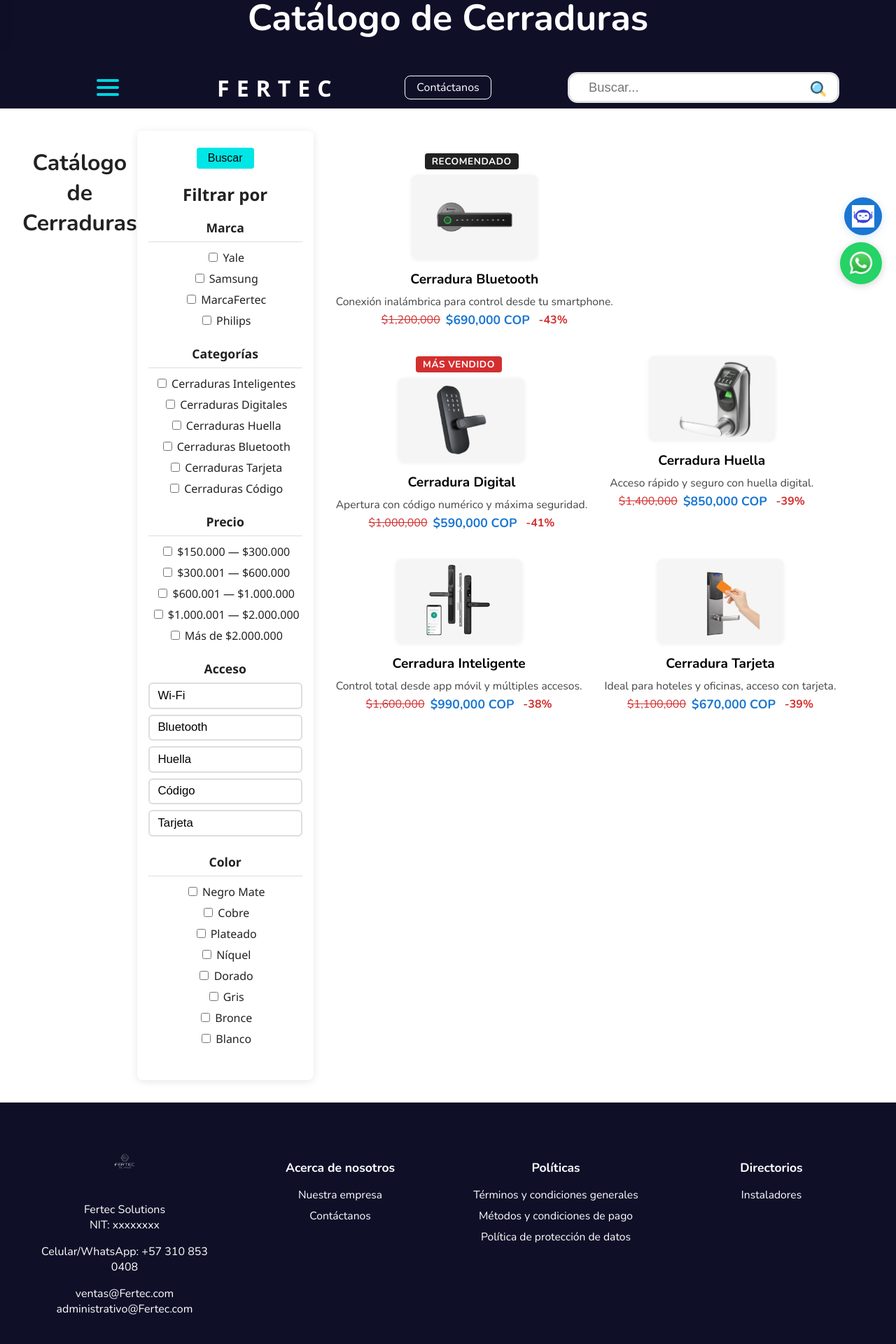
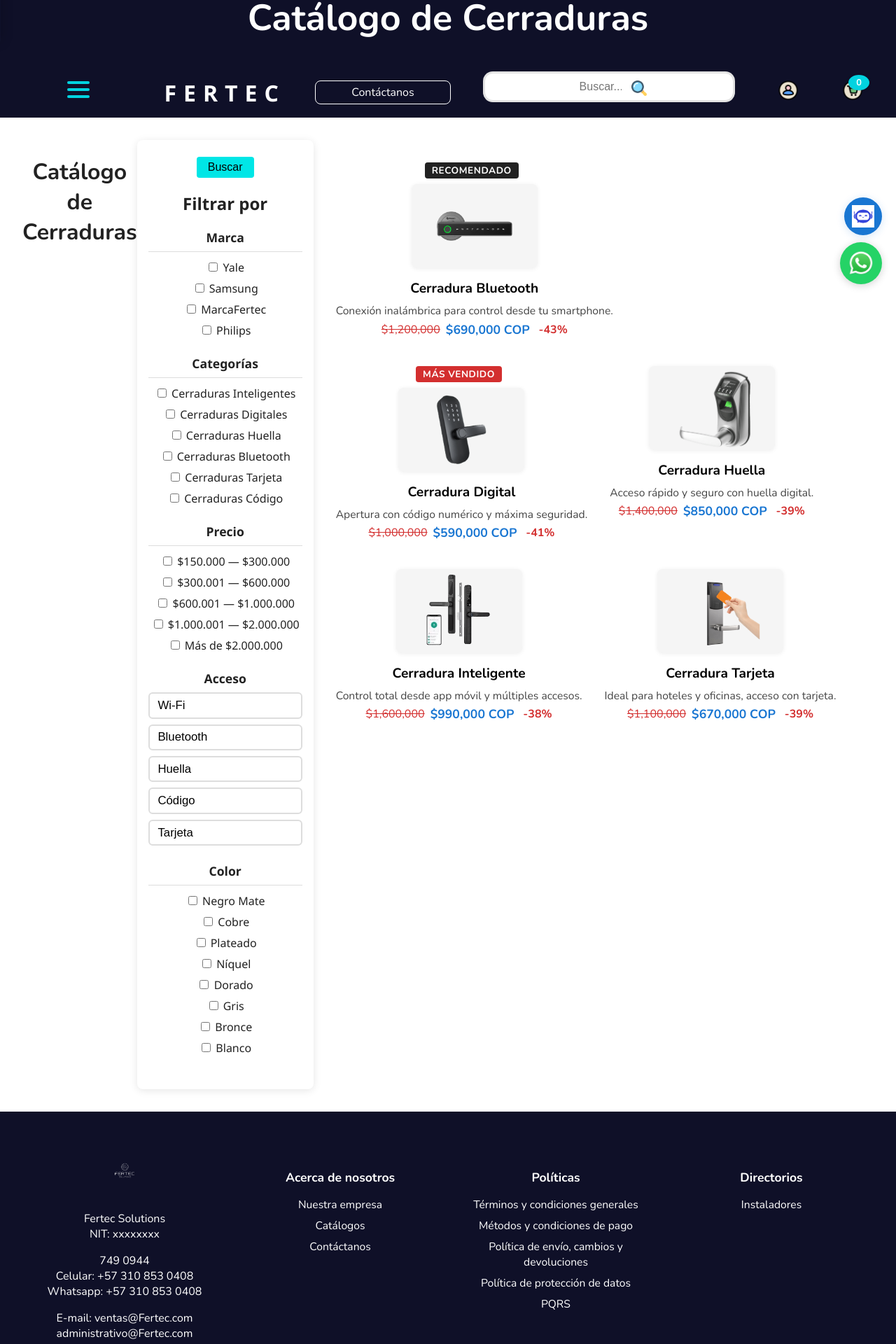
Before and after one commit to eliancasallas07/Fertec_React_2026, a React (Create React App) app: page / in a window 1280 px wide. Shown: the part 374-2294 px from the top of the page at 70% size. Built offline with nearby package versions, Linux system fonts and the light colour scheme.

Commit message:
Reduce altura y ancho de la barra de búsqueda en el navbar

```diff
--- a/src/App.css
+++ b/src/App.css
@@ -1,13 +1,3 @@
-/* Enlaces del footer en negro, sin subrayado ni color azul */
-.Footer-col a {
-  color: #fff !important;
-  text-decoration: none !important;
-  transition: color 0.2s;
-}
-.Footer-col a:hover {
-  color: #fff !important;
-  text-decoration: underline !important;
-}
 .Catalogo-badge {
   display: inline-block;
   padding: 2px 10px;
@@ -606,26 +596,30 @@ a.Whatsapp-float img {
   width: 100%;
   background: #0f1028;
   display: flex;
+  flex-direction: row;
   align-items: center;
-  justify-content: space-evenly;
+  justify-content: space-between;
   padding: 0.5rem 2rem;
   box-sizing: border-box;
   min-height: 56px;
-  gap: 0;
+  gap: 3rem;
 }
 
-.Nav-bar-item {
+.Nav-bar > .Nav-menu-icon,
+.Nav-bar > .Nav-logo-text,
+.Nav-bar > .Nav-contact-btn,
+.Nav-bar > .Nav-search {
+  flex: 1 1 0;
   display: flex;
   align-items: center;
   justify-content: center;
-  flex: 1 1 0;
   min-width: 0;
 }
 
-.Nav-bar-item-search {
+.Nav-bar > .Nav-search {
   flex: 2 1 0;
-  min-width: 120px;
 }
+
 .Nav-menu-icon {
   display: flex;
   flex-direction: column;
@@ -670,13 +664,13 @@ a.Whatsapp-float img {
   align-items: center;
   background: #fff;
   border-radius: 12px;
-  padding: 0.1rem 1rem;
+  padding: 0.25rem 1rem;
   margin: 0 1rem;
-  max-width: 350px;
-  min-width: 180px;
+  max-width: 100px;
+  min-width: 60px;
   width: 100%;
   box-shadow: 0 0 0 2px #e3e3e3;
-  font-size: 1.2rem;
+  font-size: 1.1rem;
   border: 1.5px solid #e3e3e3;
   transition: box-shadow 0.2s, border 0.2s;
 }
@@ -692,42 +686,40 @@ a.Whatsapp-float img {
 }
 
 @media (max-width: 700px) {
-  .Nav-bar {
-    flex-direction: column;
-    align-items: stretch;
-    padding: 0.5rem 0.5rem;
-    gap: 0.5rem;
+}
+.Nav-menu-icon {
+  display: flex;
   justify-content: center;
+  align-items: center;
+  width: 100%;
+  margin: 0 auto 0.5rem auto;
 }
-  .Nav-bar-item {
-    width: 100%;
-    justify-content: center;
-    margin-bottom: 0.3rem;
-  }
-  .Nav-bar-item-search {
-    width: 100%;
-    flex: unset;
-    margin-bottom: 0.5rem;
-  }
-  .Nav-logo-text {
-    font-size: 1.3rem;
-    margin-left: 0.3rem;
+.Nav-bar-icon {
+  margin: 0 auto;
+  display: block;
 }
 .Nav-search {
-    margin: 0.5rem auto 1rem auto;
-    width: 90vw;
-    max-width: 98vw;
+  width: 80vw;
+  max-width: 94vw;
   min-width: 0;
+  margin: 0 auto 1rem auto;
   box-sizing: border-box;
-    border-radius: 12px;
-    padding: 0.7rem 1.2rem;
-    font-size: 1.1rem;
 }
 .Nav-search input {
-    font-size: 1.1rem;
-    padding: 0.5rem 0.7rem;
-    width: 100%;
+  width: 60px;
+  font-size: 1rem;
 }
+.Nav-search-icon {
+  color: #444;
+  font-size: 1.3rem;
+  margin-left: 0.2rem;
+}
+.Nav-user {
+  margin: 0 1rem;
+}
+.Nav-user-icon {
+  font-size: 2rem;
+  color: #fff;
 }
 .Nav-cart {
   position: relative;
@@ -923,12 +915,7 @@ a.Whatsapp-float img {
     gap: 0.5rem;
     justify-content: center;
   }
-  border-radius: 8px;
-  padding: 1rem;
-  width: 250px;
-  background: #fff;
-  box-shadow: 0 2px 8px rgba(0, 0, 0, 0.04);
-  transition: box-shadow 0.2s;
+
 }
 .Catalogo-card:hover {
   box-shadow: 0 4px 16px rgba(25, 118, 210, 0.15);
--- a/src/Layout.jsx
+++ b/src/Layout.jsx
@@ -2,6 +2,8 @@ import React, { useState, useMemo } from 'react';
 import { Link } from 'react-router-dom';
 import Sidebar from './Sidebar';
 import logo from './img/logo.png';
+import userIcon from './img/user.png';
+import cartIcon from './img/carrito_compras.png';
 import lupaIcon from './img/lupa.png';
 import cerraduraBluetooth from './img/cerradura_bluetooth.png';
 import cerraduraDigital from './img/cerradura_digital.png';
@@ -238,17 +240,12 @@ const Layout = ({ children, titulo }) => {
         <h1>Catálogo de Cerraduras</h1>
       </header>
       <nav className="Nav-bar">
-        <div className="Nav-bar-item">
         <div className="Nav-menu-icon" onClick={() => setSidebarOpen(true)}>
           <span className="Nav-bar-icon"></span>
           <span className="Nav-bar-icon"></span>
           <span className="Nav-bar-icon"></span>
         </div>
-        </div>
-        <div className="Nav-bar-item">
         <div className="Nav-logo-text">FERTEC</div>
-        </div>
-        <div className="Nav-bar-item">
         <a
           href="https://wa.me/573108530408"
           className="Nav-contact-btn Nav-contact-btn-link"
@@ -257,14 +254,18 @@ const Layout = ({ children, titulo }) => {
         >
           Contáctanos
         </a>
-        </div>
-        <div className="Nav-bar-item Nav-bar-item-search">
         <div className="Nav-search">
           <input type="text" placeholder="Buscar..." />
           <span className="Nav-search-icon">
             <img src={lupaIcon} alt="Buscar" className="Nav-search-img" />
           </span>
         </div>
+        <div className="Nav-user">
+          <img src={userIcon} alt="Perfil" className="Nav-user-icon" />
+        </div>
+        <div className="Nav-cart">
+          <img src={cartIcon} alt="Carrito" className="Nav-cart-icon" />
+          <span className="Nav-cart-badge">0</span>
         </div>
       </nav>
       <main className="Catalogo-main">
@@ -338,36 +339,34 @@ const Layout = ({ children, titulo }) => {
           <div className="Footer-col">
             <img src={logo} alt="Logo" className="Footer-logo" />
             <p>Fertec Solutions<br/>NIT: xxxxxxxx</p>
-            <p>
-              <a href="https://wa.me/573108530408" target="_blank" rel="noopener noreferrer">Celular/WhatsApp: +57 310 853 0408</a><br/>
-            </p>
-            <p>
-              <a href="mailto:ventas@Fertec.com">ventas@Fertec.com</a><br/>
-              <a href="mailto:administrativo@Fertec.com">administrativo@Fertec.com</a>
-            </p>
+            <p>749 0944<br/>Celular: +57 310 853 0408<br/>Whatsapp: +57 310 853 0408</p>
+            <p>E-mail: ventas@Fertec.com administrativo@Fertec.com</p>
             <div className="Footer-social">
-              <span> {/* íconos sociales */} </span>
+              <span> {/*  íconos sociales  */} </span>
             </div>
           </div>
           <div className="Footer-col">
             <h3>Acerca de nosotros</h3>
             <ul>
-              <li><a href="/nuestra-marca.pdf" download>Nuestra empresa</a></li>
-              <li><a href="https://wa.me/573108530408" target="_blank" rel="noopener noreferrer">Contáctanos</a></li>
+              <li>Nuestra empresa</li>
+              <li>Catálogos</li>
+              <li>Contáctanos</li>
             </ul>
           </div>
           <div className="Footer-col">
             <h3>Políticas</h3>
             <ul>
-              <li><a href="https://www.sic.gov.co/terminos-y-condiciones-generales" target="_blank" rel="noopener noreferrer">Términos y condiciones generales</a></li>
+              <li>Términos y condiciones generales</li>
               <li>Métodos y condiciones de pago</li>
-              <li><a href="https://www.sic.gov.co/politica-de-proteccion-de-datos-personales" target="_blank" rel="noopener noreferrer">Política de protección de datos</a></li>
+              <li>Política de envío, cambios y devoluciones</li>
+              <li>Política de protección de datos</li>
+              <li>PQRS</li>
             </ul>
           </div>
           <div className="Footer-col">
             <h3>Directorios</h3>
             <ul>
-              <li><Link to="/instaladores">Instaladores</Link></li>
+              <li>Instaladores</li>
             </ul>
           </div>
         </div>
```
Lines whose indentation alone changed are shown as unchanged.
